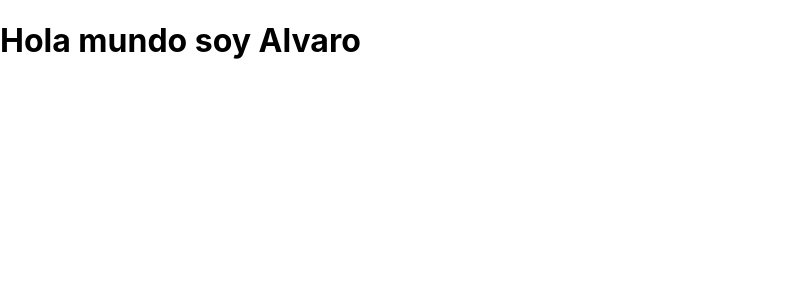
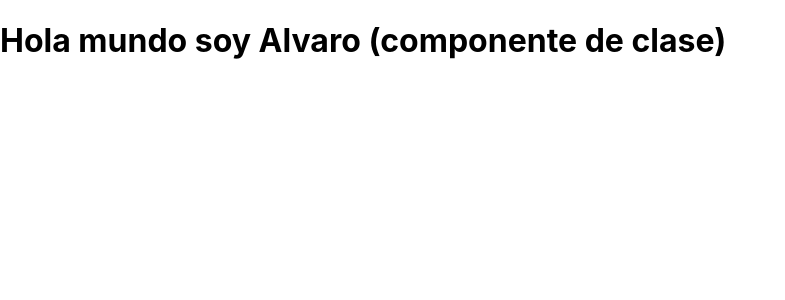
Before and after one commit to munozcotelo-trainingcourses/curso-react, a React (Create React App) app: page / in a window 1280 px wide. Shown: the top 300 px of the page, without its empty margins (0-785 px from the left). Built offline with nearby package versions, Linux system fonts and the light colour scheme.

Commit message:
Ejercicio 2

```diff
--- a/src/App.tsx
+++ b/src/App.tsx
@@ -1,15 +1,43 @@
 import React from "react";
-import logo  from "./logo.svg";
+// import logo  from "./logo.svg";
 
 import './App.css';
 
 interface IAppComponentProps {
 }
 
-const AppComponent : ( props : IAppComponentProps ) => React.ReactElement = ( props : IAppComponentProps ) => {
-  return (
-      <h1>Hola mundo soy Alvaro</h1>
-  );
+// const AppComponent : ( props : IAppComponentProps ) => React.ReactElement = ( props : IAppComponentProps ) => {
+//   return (
+//       <h1>Hola mundo soy Alvaro</h1>
+//   );
+// }
+
+class AppComponent extends React.Component<IAppComponentProps, Record<string, unknown>> {
+
+    public componentDidMount() : void {
+        console.info( "Estoy en componentDidMount" );
+    }
+
+    public componentDidUpdate() : void {
+        console.info( "Estoy en componentDidUpdate" );
+    }
+
+    public componentWillUnmount() : void {
+        console.info( "Estoy en componentWillUnmount" );
+    }
+
+    public render(): React.ReactNode {
+
+        // const me: AppComponent = this;
+
+        console.info( "Estoy en render" );
+
+        return (
+            <h1>Hola mundo soy Alvaro (componente de clase)</h1>
+        );
+
+    }
+
 }
 
 export default AppComponent;
```
